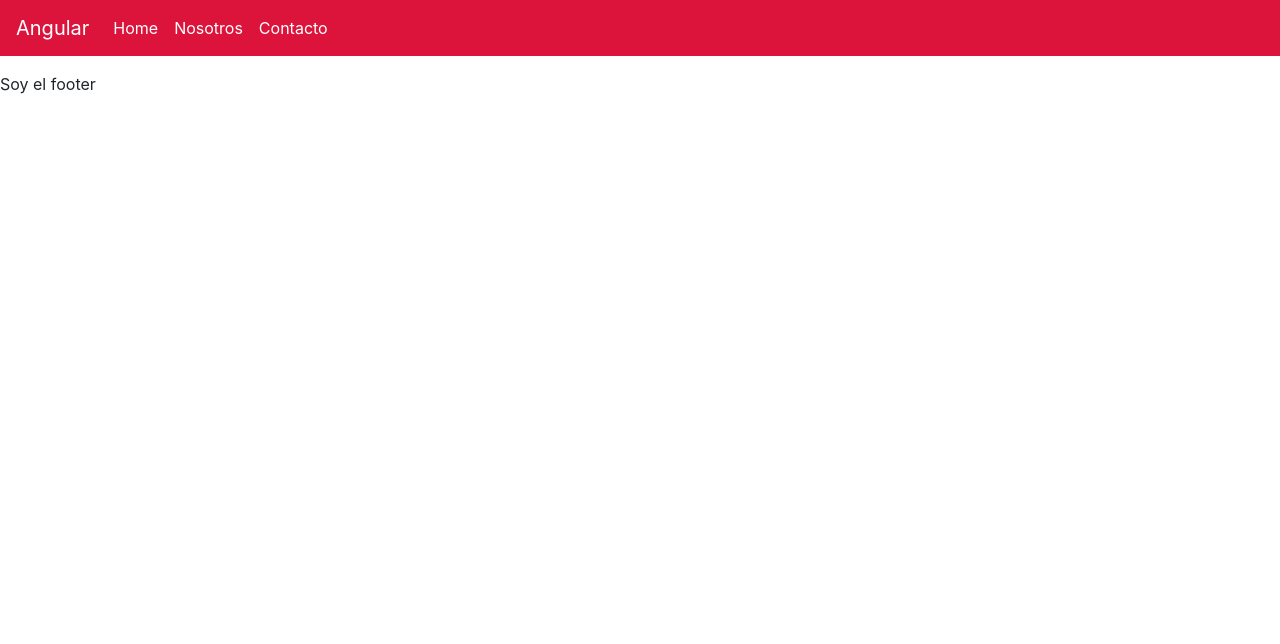
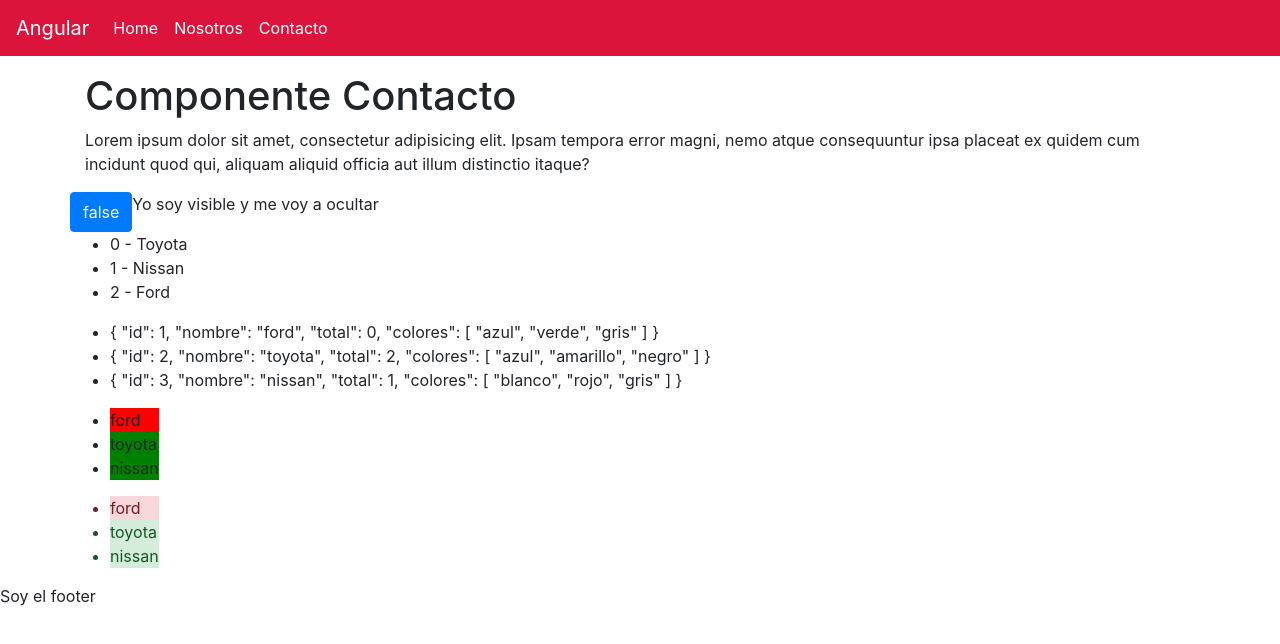
Before and after one commit to Ivan5/Practice-Angular, an Angular app: page /contacto in a window 1280 px wide. Shown: the top 644 px of the page. Built offline with nearby package versions, Linux system fonts and the light colour scheme.

Commit message:
Learn directives

```diff
--- a/src/app/app.component.html
+++ b/src/app/app.component.html
@@ -1,5 +1,39 @@
 <app-nav></app-nav>
 <div class="container mt-3">
+  <router-outlet></router-outlet>
+</div>
 
+<div class="container mt-3">
+  <div class="row">
+    <button class="btn btn-primary" (click)="visible = !visible">{{visible}}</button>
+    <p *ngIf="visible; else hidden">Ahora soy visible</p>
+    <ng-template #hidden>
+      <p>Yo soy visible y me voy a ocultar</p>
+    </ng-template>
+  </div>
+
+  <div class="row">
+    <ul>
+      <li *ngFor="let car of cars; let i = index">{{i}} - {{car}}</li>
+    </ul>
+  </div>
+
+  <div class="row">
+    <ul>
+      <li *ngFor="let auto of autos">{{auto | json}}</li>
+    </ul>
+  </div>
+
+  <div class="row">
+    <ul>
+      <li *ngFor="let auto of autos" [ngStyle]="{backgroundColor: auto.total > 0 ? 'green' : 'red'}">{{auto.nombre}}</li>
+    </ul>
+  </div>
+
+  <div class="row">
+    <ul>
+      <li *ngFor="let auto of autos" [ngClass]="{'alert-success' : auto.total > 0,  'alert-danger': auto.total == 0}">{{auto.nombre}}</li>
+    </ul>
+  </div>
 </div>
 <app-footer></app-footer>
--- a/src/app/app.component.ts
+++ b/src/app/app.component.ts
@@ -8,4 +8,38 @@ import { Component } from '@angular/core';
 export class AppComponent {
   title = 'angular';
   nombre = 'Ivan';
+  visible:boolean = false;
+
+  cars:any[] = [
+    'Toyota',
+    'Nissan',
+    'Ford'
+  ];
+
+  autos:any[] = [
+    {
+      id:1,
+      nombre:'ford',
+      total:0,
+      colores:[
+        'azul','verde','gris'
+      ]
+    },
+    {
+      id:2,
+      nombre:'toyota',
+      total:2,
+      colores:[
+        'azul','amarillo','negro'
+      ]
+    },
+    {
+      id:3,
+      nombre:'nissan',
+      total:1,
+      colores:[
+        'blanco','rojo','gris'
+      ]
+    }
+  ]
 }
--- a/src/app/app.module.ts
+++ b/src/app/app.module.ts
@@ -21,7 +21,8 @@ import { ContactoComponent } from './contacto/contacto.component';
     ContactoComponent
   ],
   imports: [
-    BrowserModule
+    BrowserModule,
+    routing
   ],
   providers: [],
   bootstrap: [AppComponent]
--- a/src/app/contacto/contacto.component.html
+++ b/src/app/contacto/contacto.component.html
@@ -1,3 +1,2 @@
-<p>
-  contacto works!
-</p>
+<h1>Componente Contacto</h1>
+<p>Lorem ipsum dolor sit amet, consectetur adipisicing elit. Ipsam tempora error magni, nemo atque consequuntur ipsa placeat ex quidem cum incidunt quod qui, aliquam aliquid officia aut illum distinctio itaque?</p>
--- a/src/app/home/home.component.html
+++ b/src/app/home/home.component.html
@@ -1,3 +1,2 @@
-<p>
-  home works!
-</p>
+<h1>Componente Home</h1>
+<p>Lorem ipsum dolor sit amet, consectetur adipisicing elit. Similique enim eius, atque dolore ad nulla, iusto repellat deleniti quibusdam assumenda, possimus quae aliquid dignissimos? Vero repellendus beatae qui nobis alias.</p>
--- a/src/app/nav/nav.component.html
+++ b/src/app/nav/nav.component.html
@@ -7,13 +7,13 @@
   <div class="collapse navbar-collapse" id="navbarSupportedContent">
     <ul class="navbar-nav mr-auto">
       <li class="nav-item active">
-        <a class="nav-link text-white" href="#">Home</a>
+        <a class="nav-link text-white" href="/home">Home</a>
       </li>
       <li class="nav-item">
-        <a class="nav-link text-white" href="#">Nosotros</a>
+        <a class="nav-link text-white" href="/nosotros">Nosotros</a>
       </li>
       <li class="nav-item">
-        <a class="nav-link text-white" href="#">Contacto</a>
+        <a class="nav-link text-white" href="/contacto">Contacto</a>
       </li>
     </ul>
   </div>
--- a/src/app/nosotros/nosotros.component.html
+++ b/src/app/nosotros/nosotros.component.html
@@ -1,3 +1,2 @@
-<p>
-  nosotros works!
-</p>
+<h1>Componente Nosotros</h1>
+<p>Lorem ipsum dolor sit amet, consectetur adipisicing elit. Enim dolores expedita eum, nulla voluptatum quas debitis, minus quos, nihil velit laudantium officia porro. Optio impedit fugit cumque quia maiores dolores!</p>
```
Also changed, not shown: src/app/app.routing.ts (+6 -3 lines).
